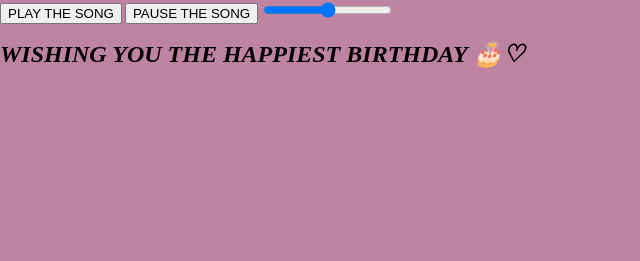
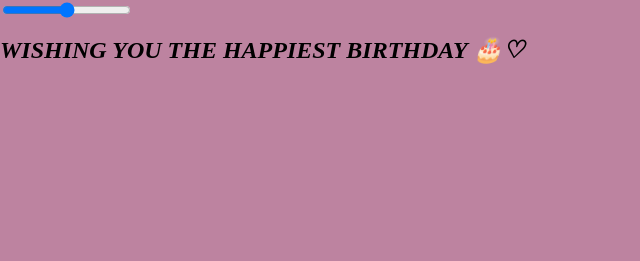
Before and after one commit to Abhiwadile/Snehal, a plain HTML site: page index.html in a window 1280 px wide. Shown: the top 261 px of the page, without its empty margins (0-640 px from the left). Drawn offline with Linux system fonts and the light colour scheme.

Commit message:
Update index.html

```diff
--- a/index.html
+++ b/index.html
@@ -2,8 +2,7 @@
 <html xmlns="http://www.w3.org/1999/xhtml">
 	 <link href="your wish.html"
 <head>
-	<button onclick="document.getElementById('background-music').play()">PLAY THE SONG</button>
-<button onclick="document.getElementById('background-music').pause()">PAUSE THE SONG</button>
+
 <input type="range" min="0" max="1" step="0.1" value="0.5" onchange="document.getElementById('background-music').volume = this.value">
 
                   <h1 style="font-style: italic;">WISHING YOU THE HAPPIEST BIRTHDAY 🎂♡</h1>
```
